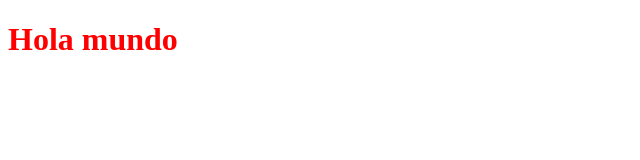
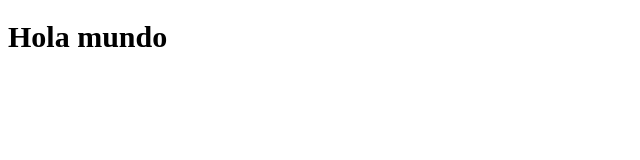
Before and after one commit to Xombra-01/ejemplo_con_html, a plain HTML site: page index.html in a window 1280 px wide. Shown: the whole page, without its empty margins (0-640 px from the left). Drawn offline with Linux system fonts and the light colour scheme.

Commit message:
Update styles.css
se agrego tamaño de fuente y tipo de tipografia

```diff
--- a/css/styles.css
+++ b/css/styles.css
@@ -2,4 +2,6 @@
 h1{
 
     color: red
+    font-family: "Arial";
+    font-size: 30px;
 }
```
